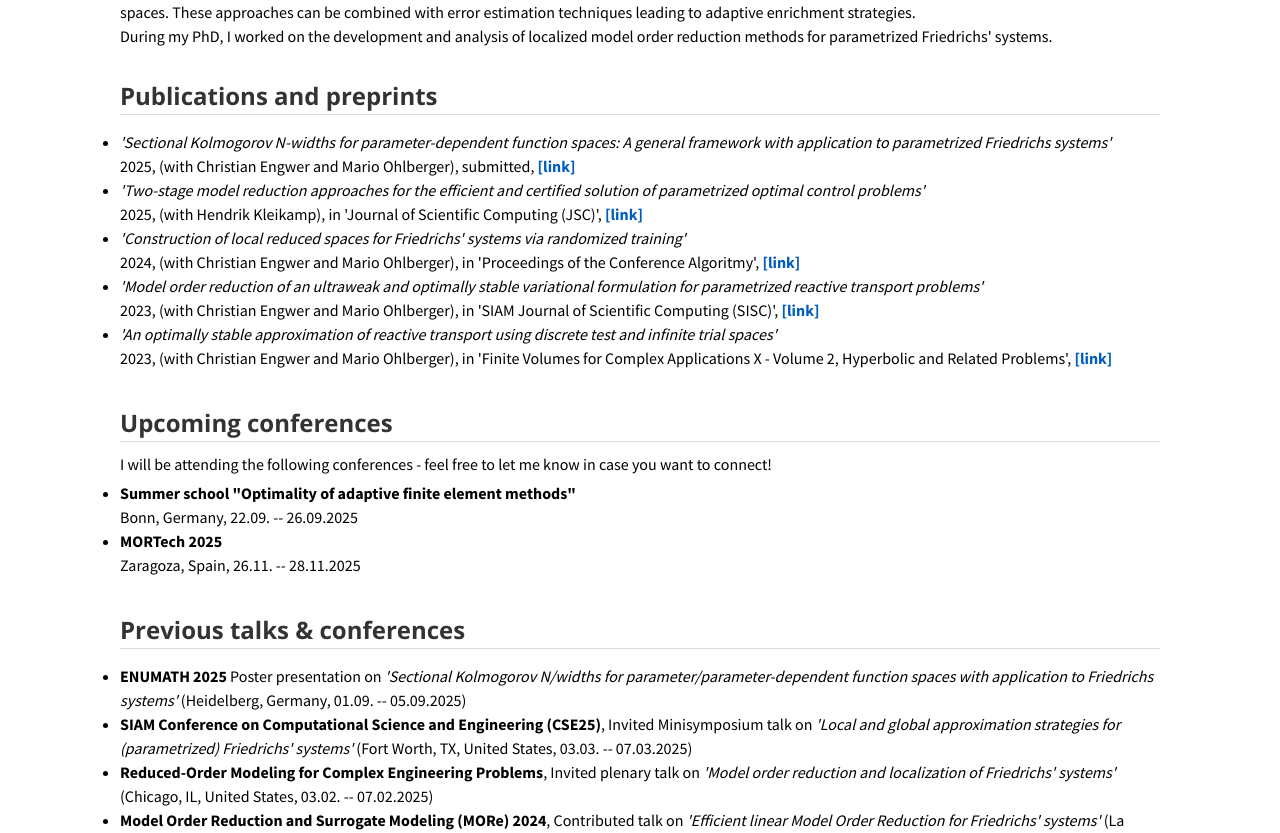
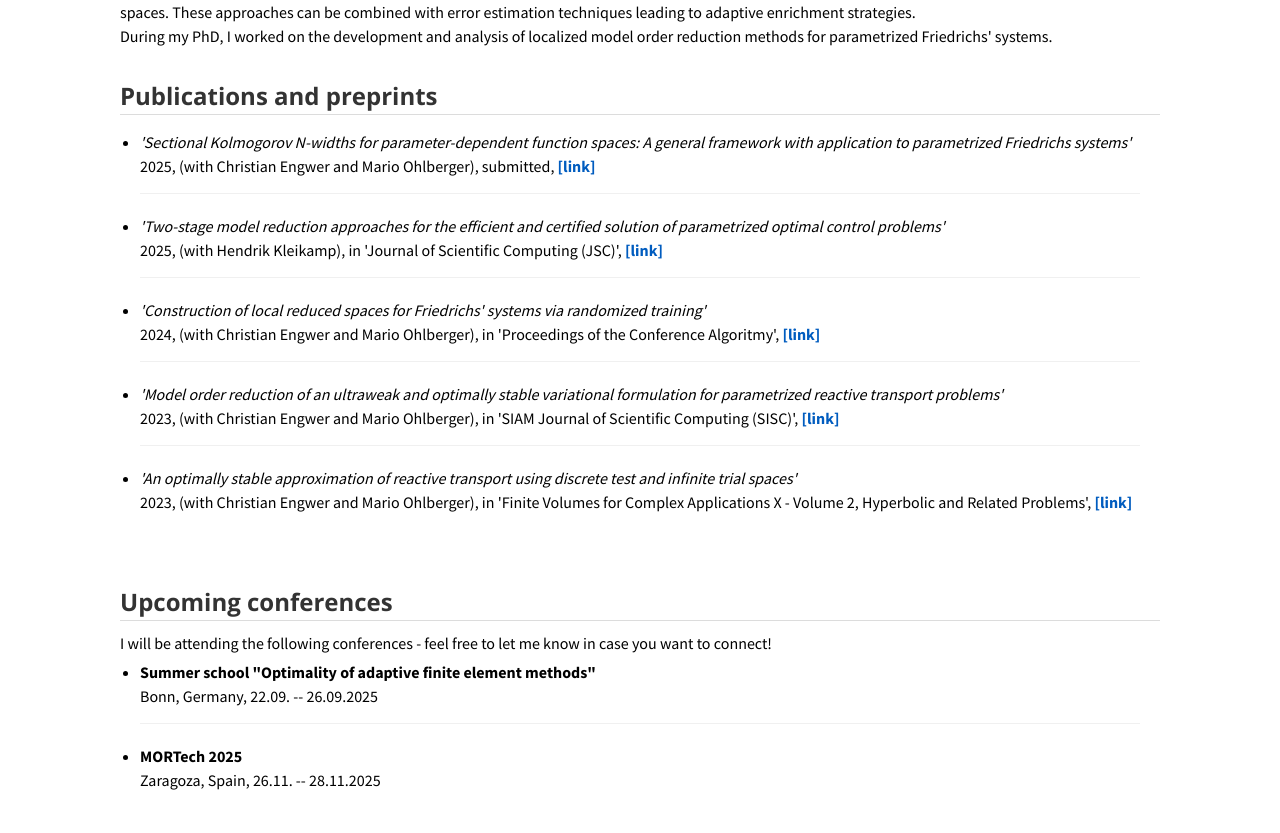
Before and after one commit to lrenelt/lrenelt.github.io, a plain HTML site: page index.html in a window 1280 px wide. Shown: the part 1140-1973 px from the top of the page. Drawn offline with nearby package versions, Linux system fonts and the light colour scheme.

Commit message:
change list styling

```diff
--- a/css/custom.css
+++ b/css/custom.css
@@ -11,6 +11,18 @@
   max-width: 900px;
 }
 
+ul.text-small-margin li {
+  margin-bottom: 20px;
+  margin-left: 20px;
+  margin-right: 20px;
+  padding-bottom: 15px;
+  border-bottom: 1px solid #f0f0f0;
+}
+
+ul.text-small-margin li:last-child {
+  border-bottom: none;
+}
+
 @media screen and (min-width: 1000px) {
   .flex-item-stretch-6 {
     flex: 5.5;
```
